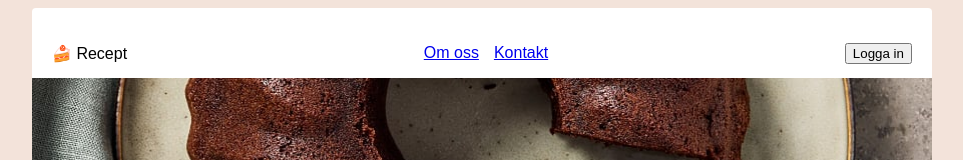
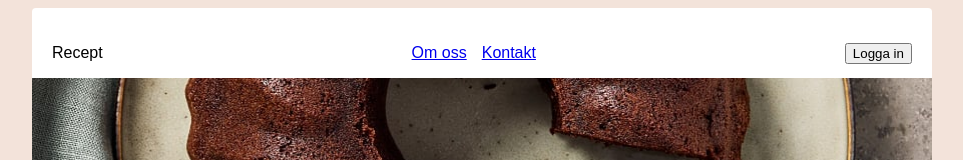
Before and after one commit to HoudaDekhla/Recept-med-Grid, a plain HTML site: page index.html in a window 1280 px wide. Shown: the top 160 px of the page, without its empty margins (158-1121 px from the left). Drawn offline with Linux system fonts and the light colour scheme.

Commit message:
index.html

```diff
--- a/index.html
+++ b/index.html
@@ -12,7 +12,7 @@
 
   <!-- NAVBAR (Flexbox) -->
   <header class="navbar">
-    <div class="logo">🍰 Recept</div>
+    <div class="logo">Recept</div>
 
     <nav>
       <ul class="nav-links">
```
